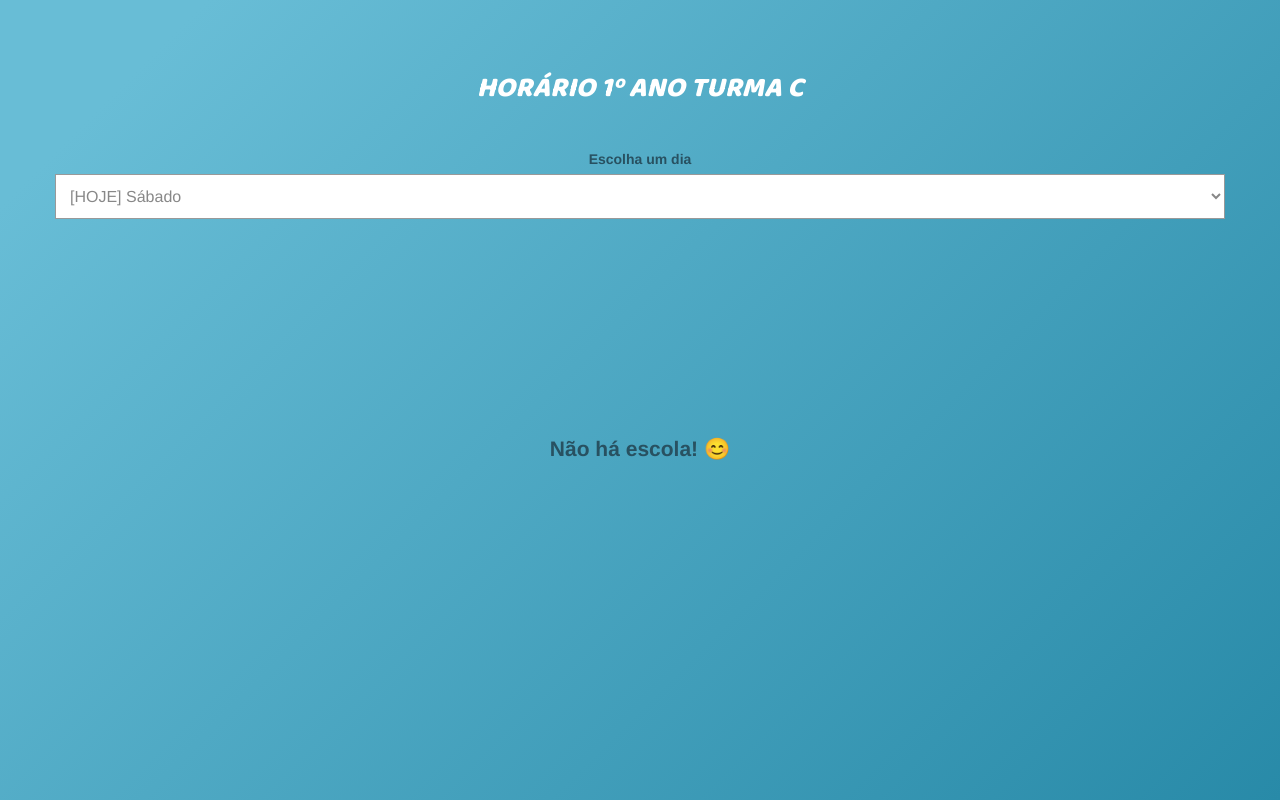
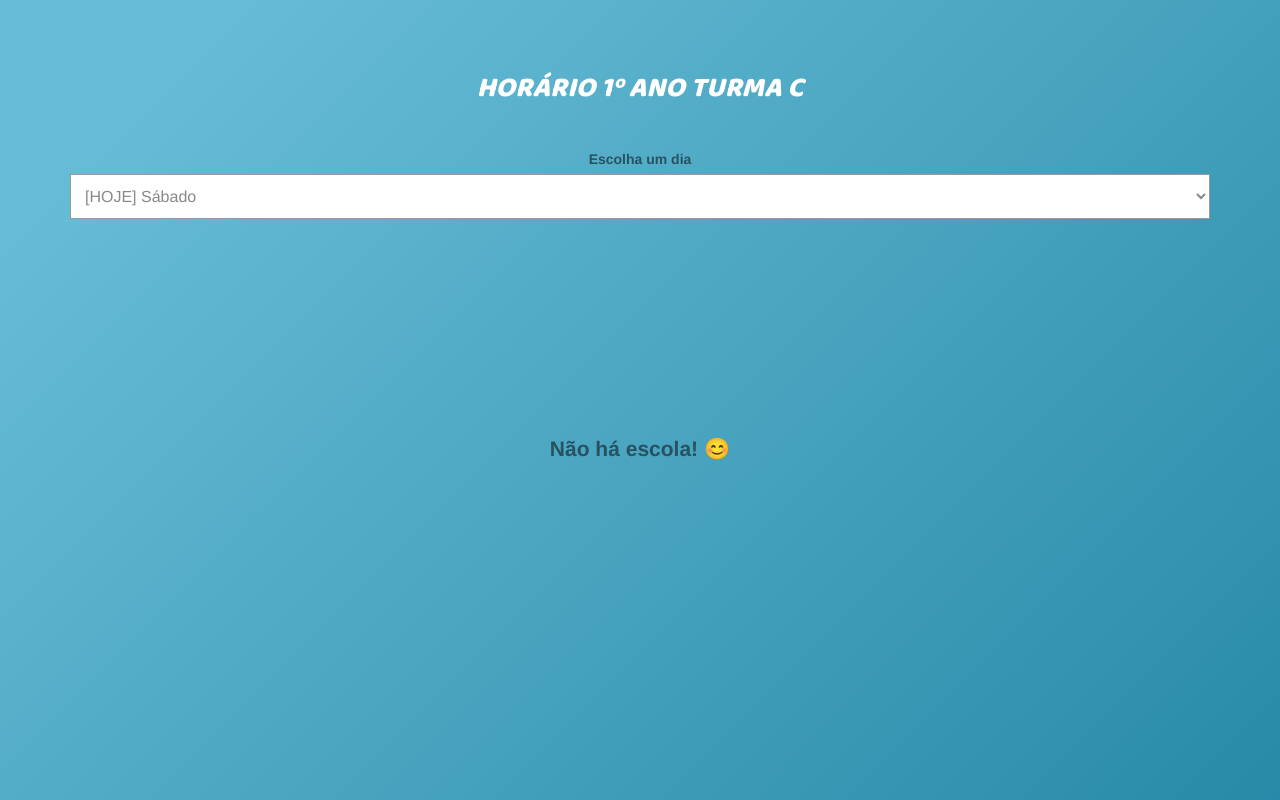
Before and after one commit to AfonsoFG/HorarioEscolar, a website: page index.html in a window 1280 px wide. Drawn offline with Linux system fonts and the light colour scheme.

Commit message:
Add padding to col100

```diff
--- a/css/styles.css
+++ b/css/styles.css
@@ -6,7 +6,9 @@ html{font-family:sans-serif;-ms-text-size-adjust:100%;-webkit-text-size-adjust:1
 /* CUSTOM */
 .col100 {
     width: 100%;
-    text-align: center
+    text-align: center;
+    padding-right: 15px;
+    padding-left: 15px
 }
 
 .col50 {
```
